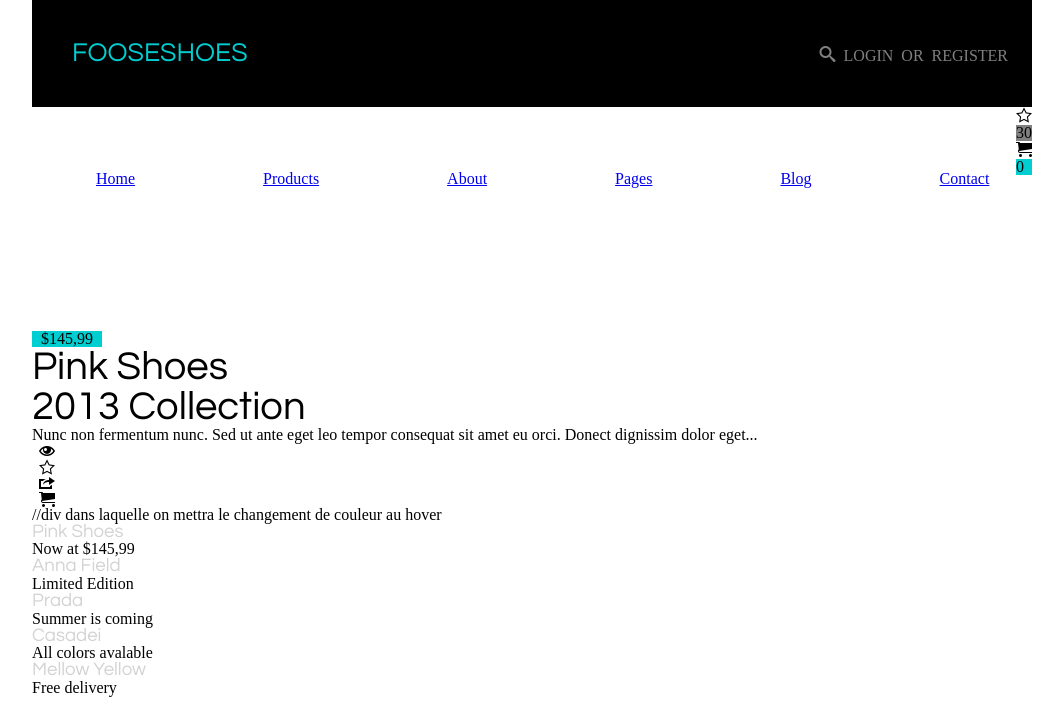
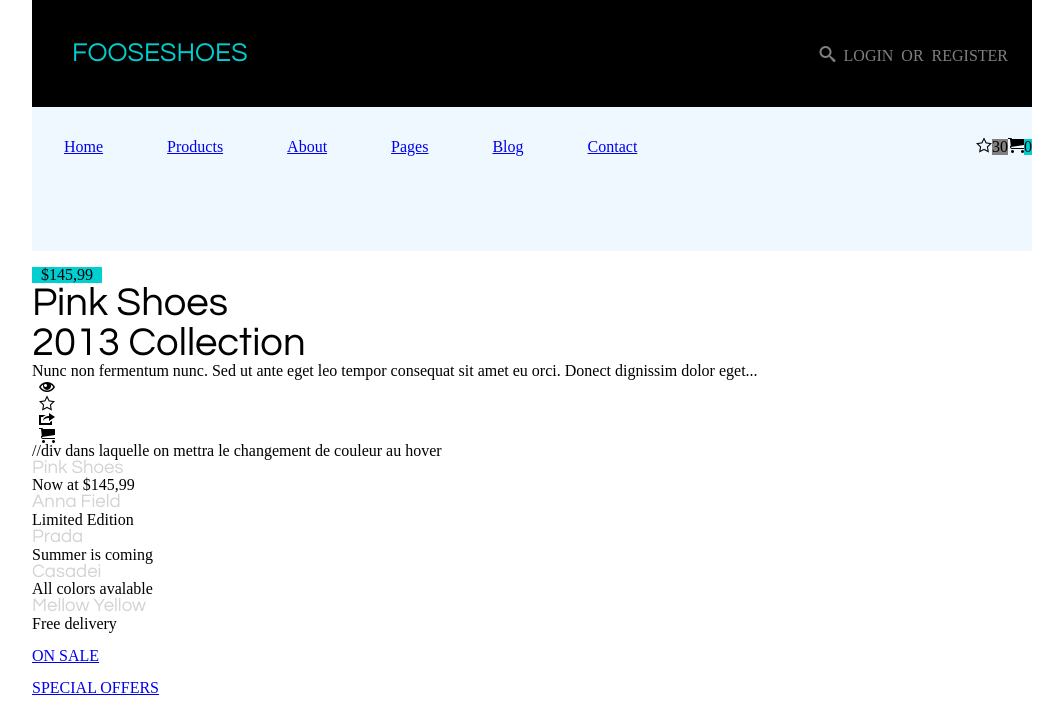
Before and after one commit to uppyori/MMI-HAG-Knapp-Oriane, a plain HTML site: page index.html in a window 1280 px wide. Shown: the top 706 px of the page, without its empty margins (108-1171 px from the left). Drawn offline with Linux system fonts and the light colour scheme; files whose address does not match are found by name.

Commit message:
Flexbox2
Positionnement du menu et des éléments icon en flexbox

```diff
--- a/index.html
+++ b/index.html
@@ -31,10 +31,10 @@
                 </ul>
             </nav>
             <div class="menu__icon">
-                <span class="icon-star-empty"></span>
-                <div class="square__tiny--gray">30</div>
-                <span class="icon-cart"></span>
-                <div class="square__tiny--green">0</div>
+                <span class="icon-star-empty menu__icon--elm"></span>
+                <div class="square__tiny--gray menu__icon--elm">30</div>
+                <span class="icon-cart menu__icon--elm"></span>
+                <div class="square__tiny--green menu__icon--elm">0</div>
             </div>
 
 
--- a/main.css
+++ b/main.css
@@ -57,14 +57,24 @@ header {
     display: flex;
     justify-content: space-between;
     width: 100%;
+    background-color: aliceblue;
 }
 .menu__nav {
     display: flex;
+    flex-grow: 1;
     width: 75%;
+    align-self: baseline;
 }
 .menu__navigation {
     display: flex;
-    width: 100%;
+}
+.menu__icon {
+    display: flex;
+    flex-direction: row;
+    align-self: baseline;
+}
+.menu__icon--elm {
+    align-self: baseline;
 }
 .menu__navigation--element1,
 .menu__navigation--element2,
@@ -72,12 +82,9 @@ header {
 .menu__navigation--element4,
 .menu__navigation--element5,
 .menu__navigation--element6 {
-    padding: 2em;
-    margin: 2em;
+    padding: 1em;
+    margin: 1em;
     height: 5em;
-    align-self: auto;
-    flex-basis: 0;
-    text-decoration: none;
 }
 .square__big {
     width: 70px;
```
